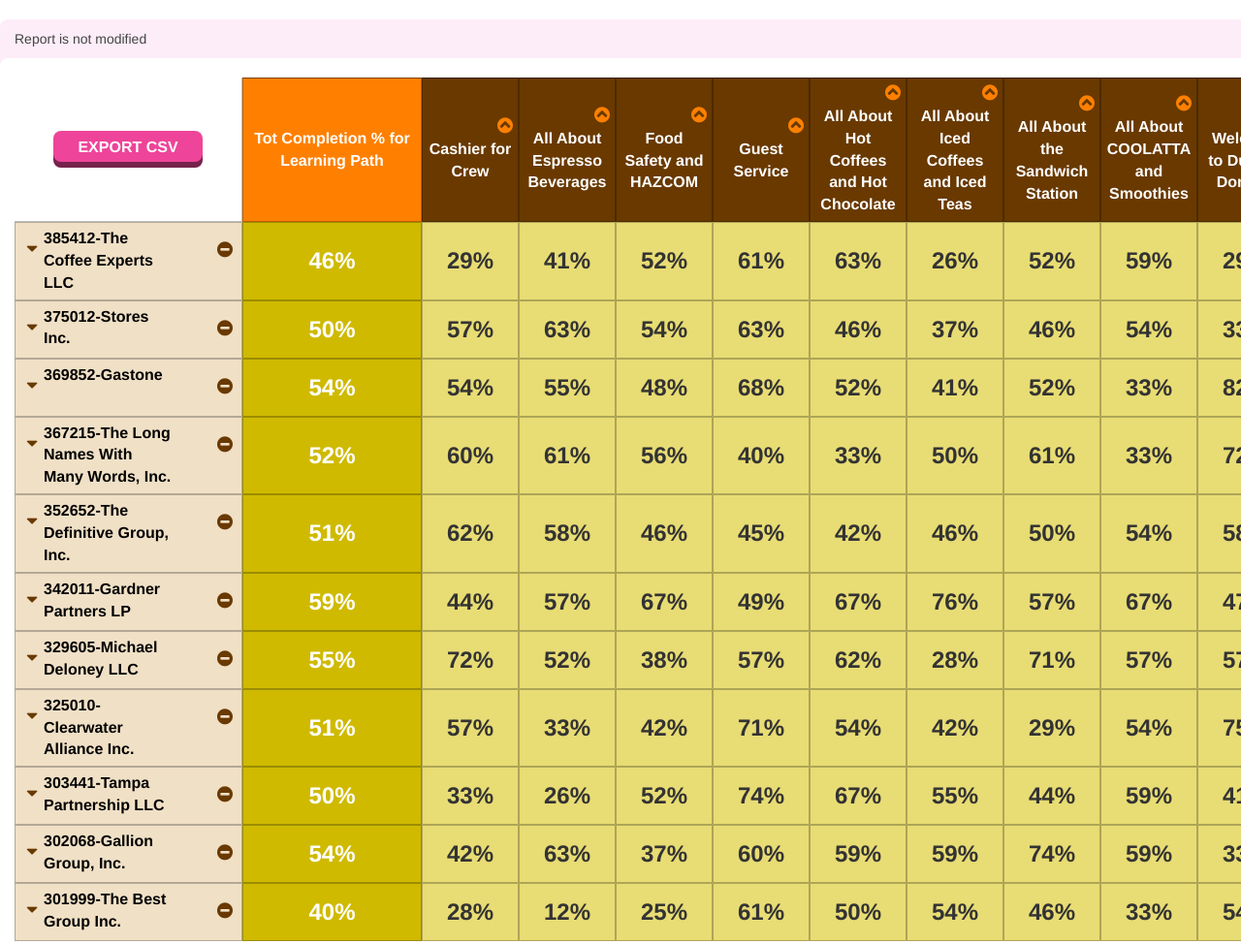
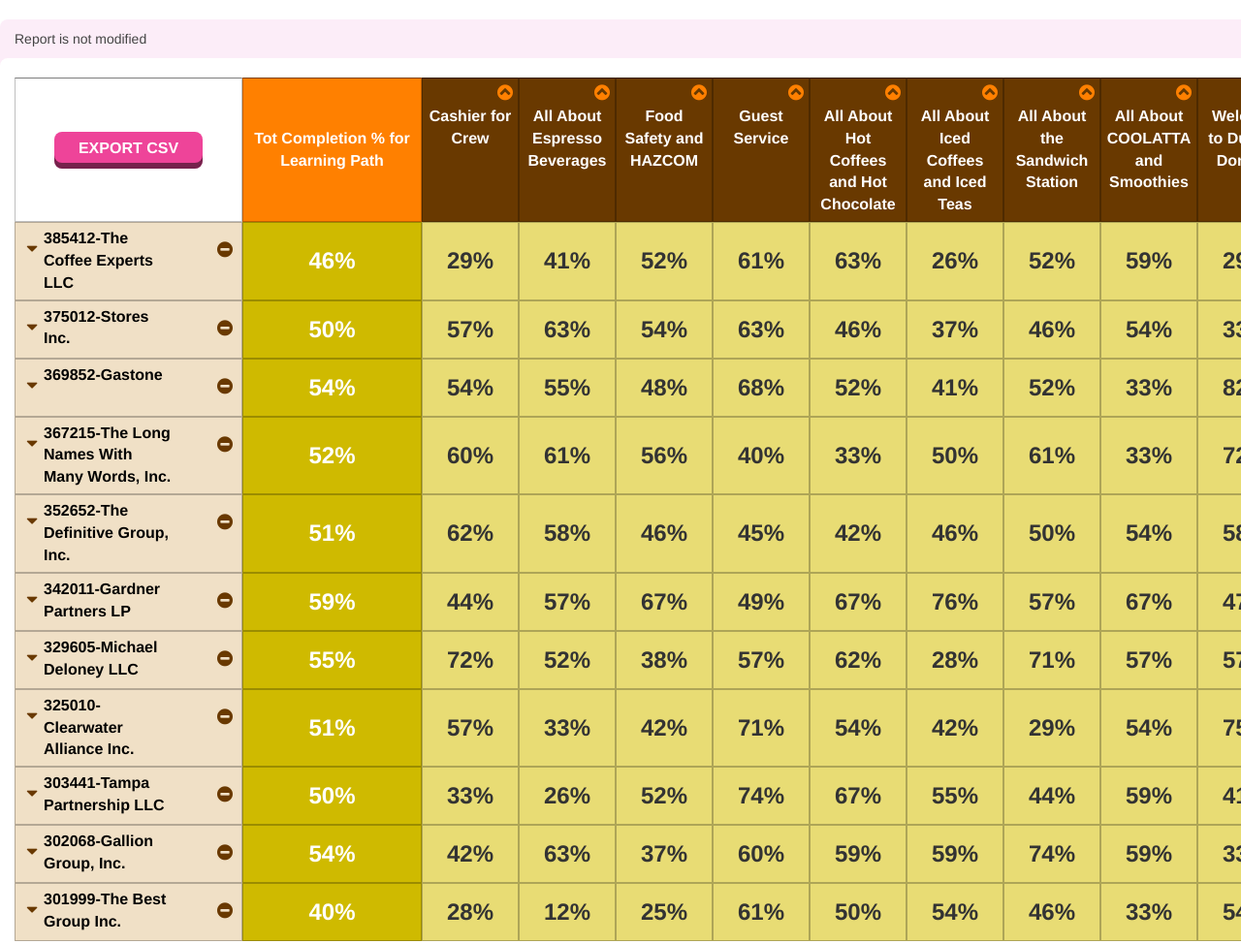
Before and after one commit to damianohcm/report3, a website: page app/index.html in a window 1280 px wide. Shown: the top 974 px of the page at 97% size. Drawn offline with Linux system fonts and the light colour scheme.

Commit message:
More CSS tweaks, defensive code and bug fixes

```diff
--- a/app/controllers/reportController.js
+++ b/app/controllers/reportController.js
@@ -15,6 +15,7 @@
 		$scope.undoLastAction = function() {
 			var action = $scope.undoService.undoLastAction($scope.isDetailView());
 
+			if (action) {
 				// keep row collapsed when undoing rows
 				if (action.type === 'row' && !action.item.isChild && !action.item.isCollapsed) {
 					action.item.isCollapsed = true;
@@ -31,6 +32,7 @@
 				// }
 
 				$scope.recalculate();
+			}
 		};
 
 		$scope.undoAllActions = function() {
--- a/app/services/reportService.js
+++ b/app/services/reportService.js
@@ -612,7 +612,7 @@
 					position:  model.columns.length,
 					groupPosition: colGroupPosition,
 					locked: false,
-					css: 'th-course',
+					css: 'th-course valign-top',
 					name: course.name
 				};
 
@@ -630,7 +630,7 @@
 						position:  model.columns.length,
 						locked: false,
 						calculate: true, /* by default child columns are calculated when hidden, unless specifically hidden by user action, in which case calculate is also set to false */
-						css: 'th-section',
+						css: 'th-section  valign-top',
 						name: section.name
 					};
 
--- a/app/services/undoServiceFactory.js
+++ b/app/services/undoServiceFactory.js
@@ -9,6 +9,7 @@
 
     /* private */
     var undoAction = function(action, isDetailView) {
+        if (action && action.item) {
             var item = action.item;
 
             _.each(action.properties, function(prop) {
@@ -29,6 +30,9 @@
                     undoItemProperty(action.item, prop.name, prop.oldValue);
                 }
             });
+        } else {
+            console.log('undoService.undoAction: Warning: invalid action or action.item');
+        }
     };
 
     /**
--- a/app/views/report.html
+++ b/app/views/report.html
@@ -28,7 +28,7 @@
         <table class="table">
             <thead>
                 <tr class="tr-head">
-                    <th ng-repeat="c in model.columns" ng-show="c.show" ng-class="c.css + (c.position === 0 ? ' first' : '')">
+                    <th ng-repeat="c in model.columns" ng-show="c.show" ng-class="c.css">
                         <button class="brand" ng-if="c.position === 0" ng-click="exportToCsv()" title="Export current view to CSV file">Export CSV</button>
                         <div ng-if="c.position > 0">
                             <!-- begin: column header popover -->
--- a/sass/main.scss
+++ b/sass/main.scss
@@ -55,6 +55,10 @@ i.fa {
 	border: 1px solid rgba(0, 0, 0, 0.25);
 	padding: 5px;
 	vertical-align: middle!important;;
+}
+.table > thead > tr > th.valign-top,
+.table > tbody > tr > td.valign-top {
+	vertical-align: top!important;
 }
 .table > thead > tr > th.first {
 	border-top-width: 0!important;
@@ -255,6 +259,7 @@ td.col-group.person > .row-text {
 	font-size: 18px;
 	text-align: center;
 	line-height: 48px;
+	white-space: nowrap;
 }
 
 td.person > .row-text {
```
Also changed, not shown: cs-page/index.html (+2 -2 lines), app/css/main.css. Lines whose indentation alone changed are shown as unchanged.
